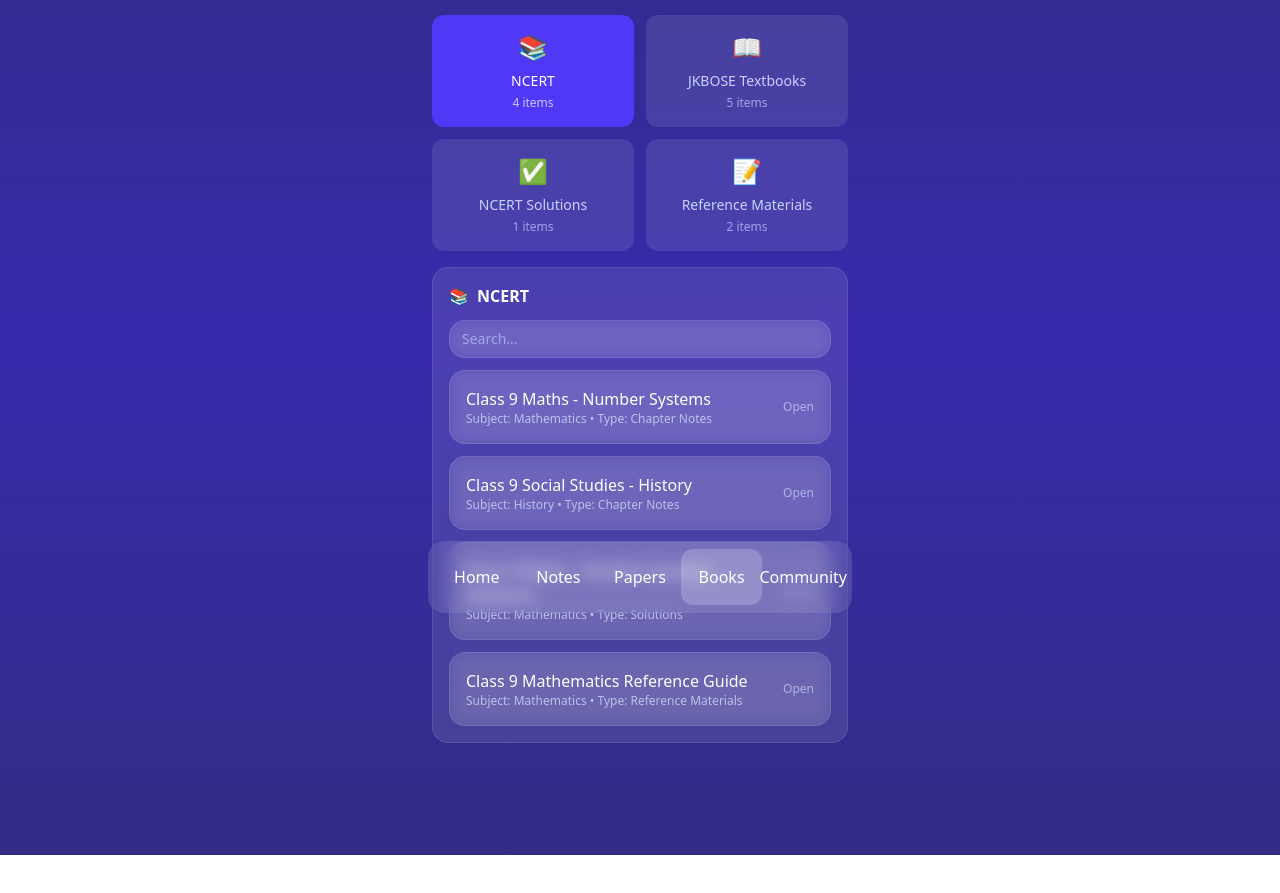
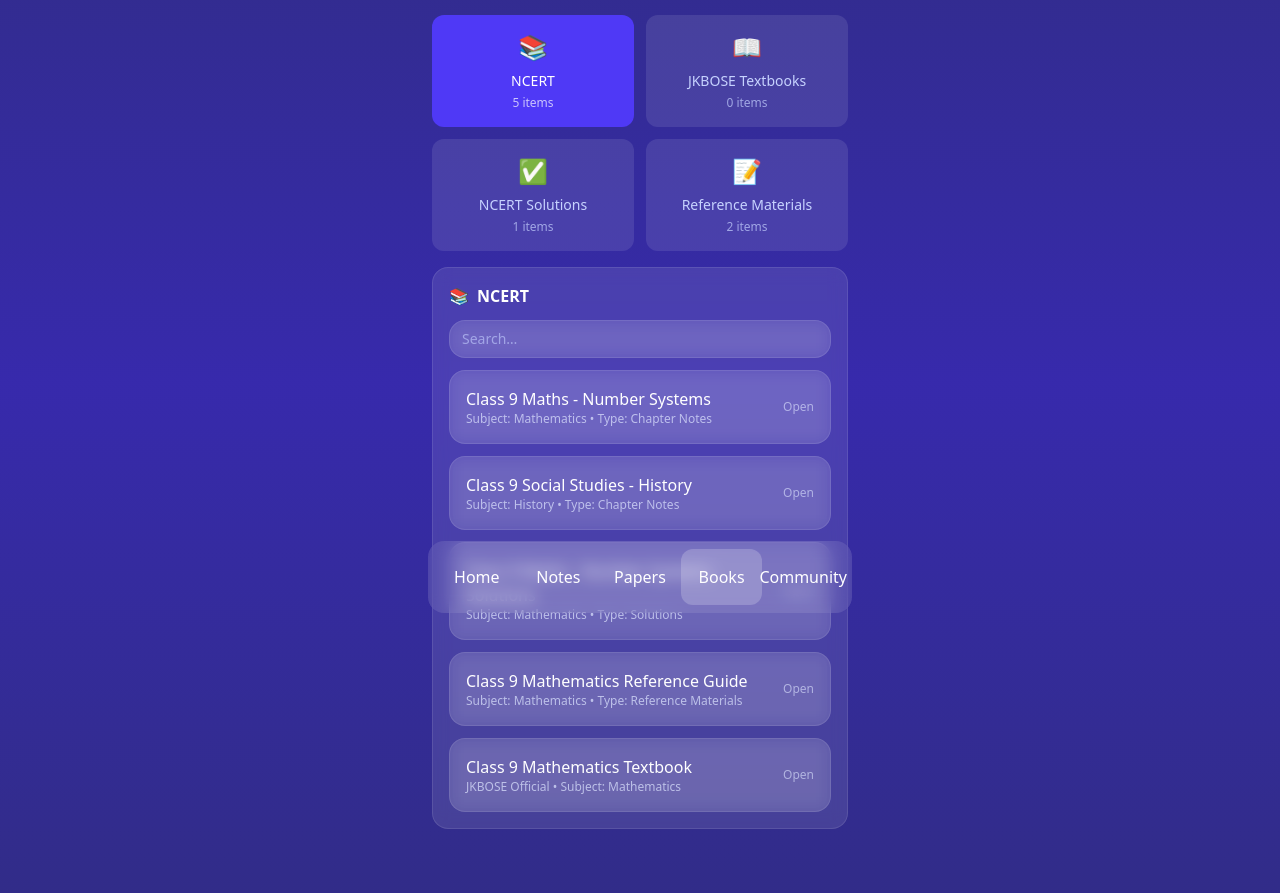
Before and after one commit to UzaibBashir/StudiBOSE, a React (Vite) app: page /books in a window 1280 px wide. Shown: the part 175-1068 px from the top of the page. Before the commit the page ends 1030 px from the top, so only its background shows below. Built offline with nearby package versions, Linux system fonts and the light colour scheme.

Commit message:
checkpoint-organised

```diff
--- a/src/pages/Notes.jsx
+++ b/src/pages/Notes.jsx
@@ -1,6 +1,7 @@
 import ResourceList from '../shared/ResourceList.jsx'
 import { useClass } from '../context/ClassContext.jsx'
 import { books } from '../resources/data.js'
+import UnderDevelopment from './UnderDevelopment.jsx'
 
 export default function Books() {
   const { selectedClass } = useClass()
@@ -14,7 +15,8 @@
         <h2 className="section-title">Class {selectedClass} Textbooks</h2>
         <p className="text-indigo-100/80 text-sm">Official and reference books for Class {selectedClass}.</p>
       </div>
-      <ResourceList items={filteredBooks} emptyText={`No books available for Class ${selectedClass}`} />
+      {/* <ResourceList items={filteredBooks} emptyText={`No books available for Class ${selectedClass}`} /> */}
+      <UnderDevelopment />
     </div>
   )
 }
--- a/src/pages/Papers.jsx
+++ b/src/pages/Papers.jsx
@@ -1,6 +1,7 @@
 import ResourceList from '../shared/ResourceList.jsx'
 import { useClass } from '../context/ClassContext.jsx'
 import { papers } from '../resources/data.js'
+import UnderDevelopment from './UnderDevelopment.jsx'
 
 export default function Papers() {
   const { selectedClass } = useClass()
@@ -14,7 +15,8 @@
         <h2 className="section-title">Class {selectedClass} Previous Year Papers</h2>
         <p className="text-indigo-100/80 text-sm">Past papers organized by year and subject for Class {selectedClass}.</p>
       </div>
-      <ResourceList items={filteredPapers} emptyText={`No papers available for Class ${selectedClass}`} />
+      {/* <ResourceList items={filteredPapers} emptyText={`No papers available for Class ${selectedClass}`} /> */}
+      <UnderDevelopment/>
     </div>
   )
 }
--- /dev/null
+++ b/src/pages/UnderDevelopment.jsx
@@ -0,0 +1,20 @@
+
+
+import React from "react";
+
+const InfoCard = ({ title, message }) => (
+  <div className="bg-indigo-900/80 border border-indigo-400/30 rounded-xl p-6 text-center mt-6 shadow-lg">
+    <h2 className="text-2xl font-bold mb-2">{title}</h2>
+    <p className="text-indigo-100/90" dangerouslySetInnerHTML={{ __html: message }} />
+  </div>
+);
+
+// Default export: show under development message using InfoCard
+const UnderDevelopment = () => (
+  <InfoCard
+    title="🚧 Page Under Development"
+    message="This page is currently under development.<br/>Please check back soon!"
+  />
+);
+
+export default UnderDevelopment;
--- a/src/resources/data.js
+++ b/src/resources/data.js
@@ -202,46 +202,54 @@
     driveUrl: 'https://drive.google.com/your-notes-link-24',
   },
 
-  // JKBOSE Official Textbooks - Class 9
+  // Class 9 Books from JKBOSE
   {
-    id: 'jkb-9-english',
-    title: 'Class 9 English Textbook',
-    subject: 'English',
+    id: 'b-9-math',
+    title: 'Class 9 Mathematics Textbook',
+    subtitle: 'JKBOSE Official',
     class: '9',
-    type: 'JKBOSE Textbook',
-    driveUrl: 'https://jkbose.nic.in/textbookclass9.html',
+    subject: 'Mathematics',
+    driveUrl: 'https://jkbose.nic.in/pdf/Math%20IX%201%20to%207%20Chapter%20x%2016%20-2024.pdf'  // Chapters PDF from JKBOSE :contentReference[oaicite:0]{index=0}
   },
   {
-    id: 'jkb-9-hindi',
-    title: 'Class 9 Hindi Textbook',
-    subject: 'Hindi',
+    id: 'b-9-eng',
+    title: 'Class 9 English (Tulip Series Book IX)',
+    subtitle: 'JKBOSE Official',
     class: '9',
-    type: 'JKBOSE Textbook',
-    driveUrl: 'https://jkbose.nic.in/textbookclass9.html',
+    subject: 'English',
+    driveUrl: 'https://jkbose.nic.in/pdf/Class9thEnglish.pdf'  // Tulip Series English IX :contentReference[oaicite:1]{index=1}
   },
   {
-    id: 'jkb-9-math',
-    title: 'Class 9 Mathematics Textbook',
-    subject: 'Mathematics',
+    id: 'b-9-geo',
+    title: 'Class 9 Geography Textbook',
+    subtitle: 'JKBOSE Official',
     class: '9',
-    type: 'JKBOSE Textbook',
-    driveUrl: 'https://jkbose.nic.in/textbookclass9.html',
+    subject: 'Geography',
+    driveUrl: 'https://jkbose.nic.in/pdf/Class9thgeography.pdf'  // Geography IX :contentReference[oaicite:2]{index=2}
   },
   {
-    id: 'jkb-9-science',
-    title: 'Class 9 Science Textbook',
-    subject: 'Science',
+    id: 'b-9-hist',
+    title: 'Class 9 History: India & Contemporary World-I',
+    subtitle: 'JKBOSE Official',
     class: '9',
-    type: 'JKBOSE Textbook',
-    driveUrl: 'https://jkbose.nic.in/textbookclass9.html',
+    subject: 'History',
+    driveUrl: 'https://jkbose.nic.in/pdf/Class%209th%20History.pdf'  // History IX :contentReference[oaicite:3]{index=3}
   },
   {
-    id: 'jkb-9-social',
-    title: 'Class 9 Social Studies Textbook',
-    subject: 'Social Studies',
+    id: 'b-9-eng-lit-tulip-full',
+    title: 'Class 9 English (Tulip Series) Full Book IX',
+    subtitle: 'JKBOSE Official',
     class: '9',
-    type: 'JKBOSE Textbook',
-    driveUrl: 'https://jkbose.nic.in/textbookclass9.html',
+    subject: 'English',
+    driveUrl: 'https://jkbose.nic.in/PageDoc/637278711905160123Tulip_Series_English_IX_Gita%20Offset_Chap_0_to_Chap_24.pdf'  // Full English IX book (Tulip) :contentReference[oaicite:4]{index=4}
+  },
+  {
+    id: 'b-9-economics',
+    title: 'Class 9 Economics, Disaster Management & RSE',
+    subtitle: 'JKBOSE Official',
+    class: '9',
+    subject: 'Economics',
+    driveUrl: 'https://jkbose.nic.in/pdf/TextbookEconomicsClass%209th.pdf'  // Economics etc for IX :contentReference[oaicite:5]{index=5}
   },
 
   // JKBOSE Official Textbooks - Class 10
```
